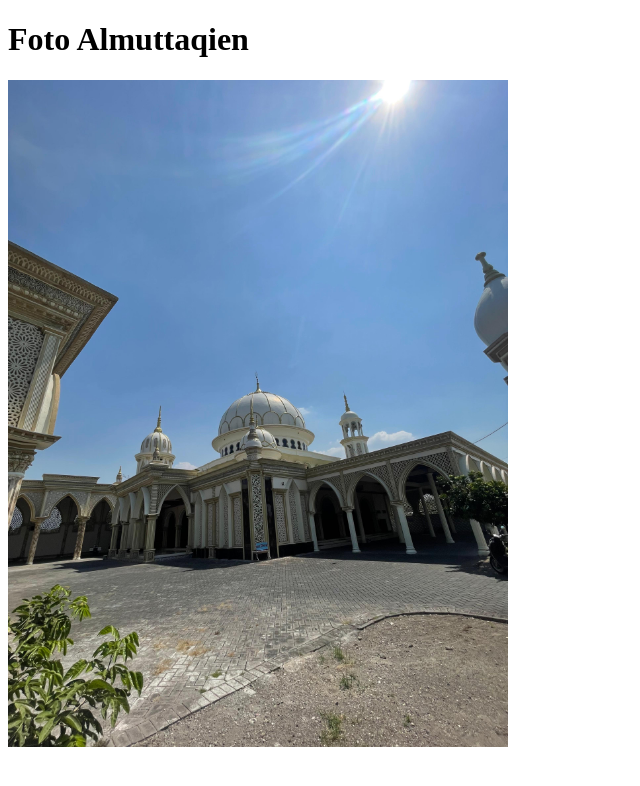
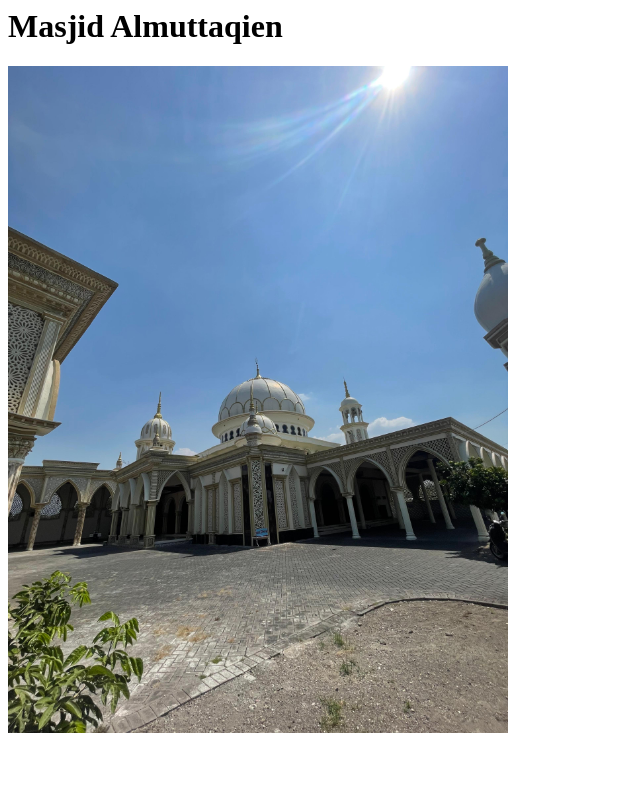
Before and after one commit to muhahmmmad/foto, a plain HTML site: page index.html in a window 1280 px wide. Shown: the whole page, without its empty margins (0-640 px from the left). Drawn offline with Linux system fonts and the light colour scheme.

Commit message:
index.html

```diff
--- a/index.html
+++ b/index.html
@@ -1,11 +1,4 @@
-<!DOCTYPE html>
-<html>
-<head>
-  <title>Almuttaqien</title>
-  <meta name="description" content="Foto Almuttaqien">
-</head>
-<body>
-  <h1>Foto Almuttaqien</h1>
-  <img src="Almuttaqien.jpeg" alt="Foto Almuttaqien" width="500">
-</body>
-</html>
+<title>Masjid Almuttaqien</title>
+<meta name="description" content="Foto Masjid Almuttaqien Bulusari">
+<h1>Masjid Almuttaqien</h1>
+<img src="Almuttaqien.jpeg" alt="Masjid Almuttaqien" width="500">
```
